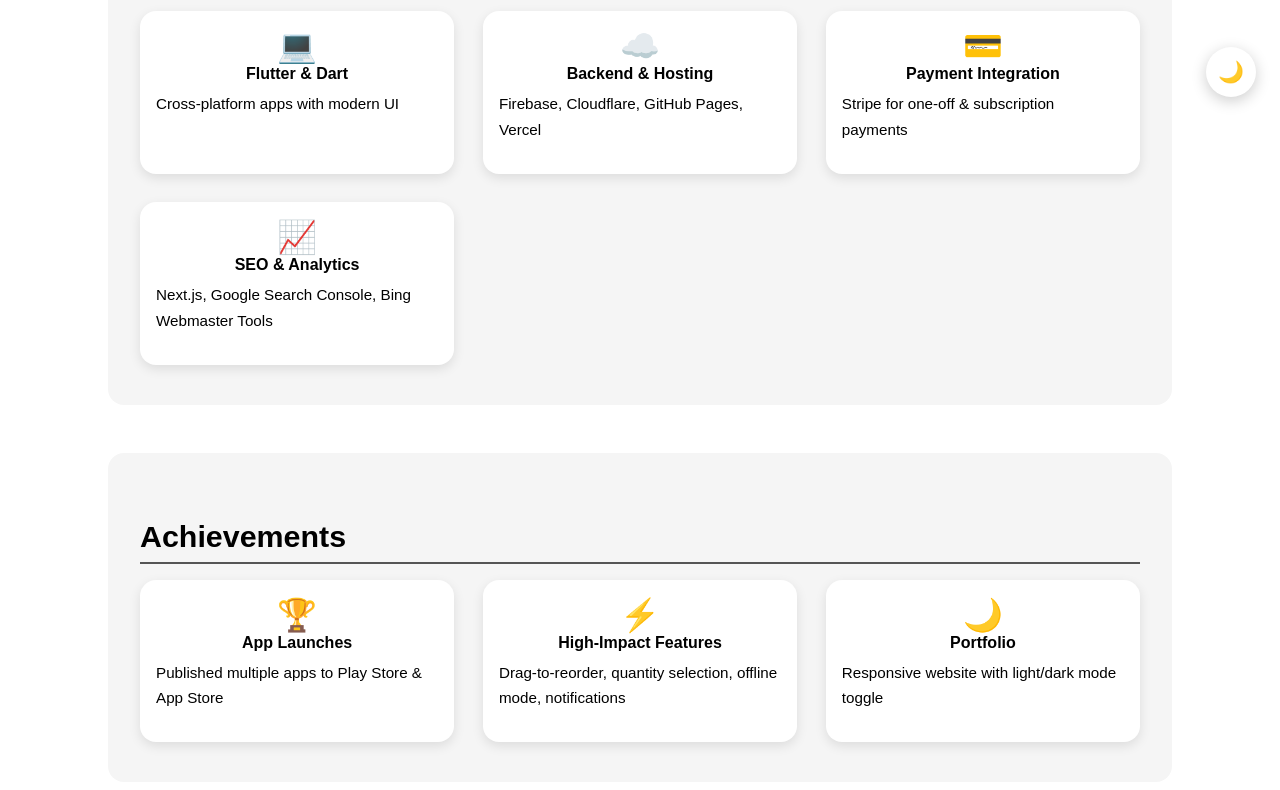
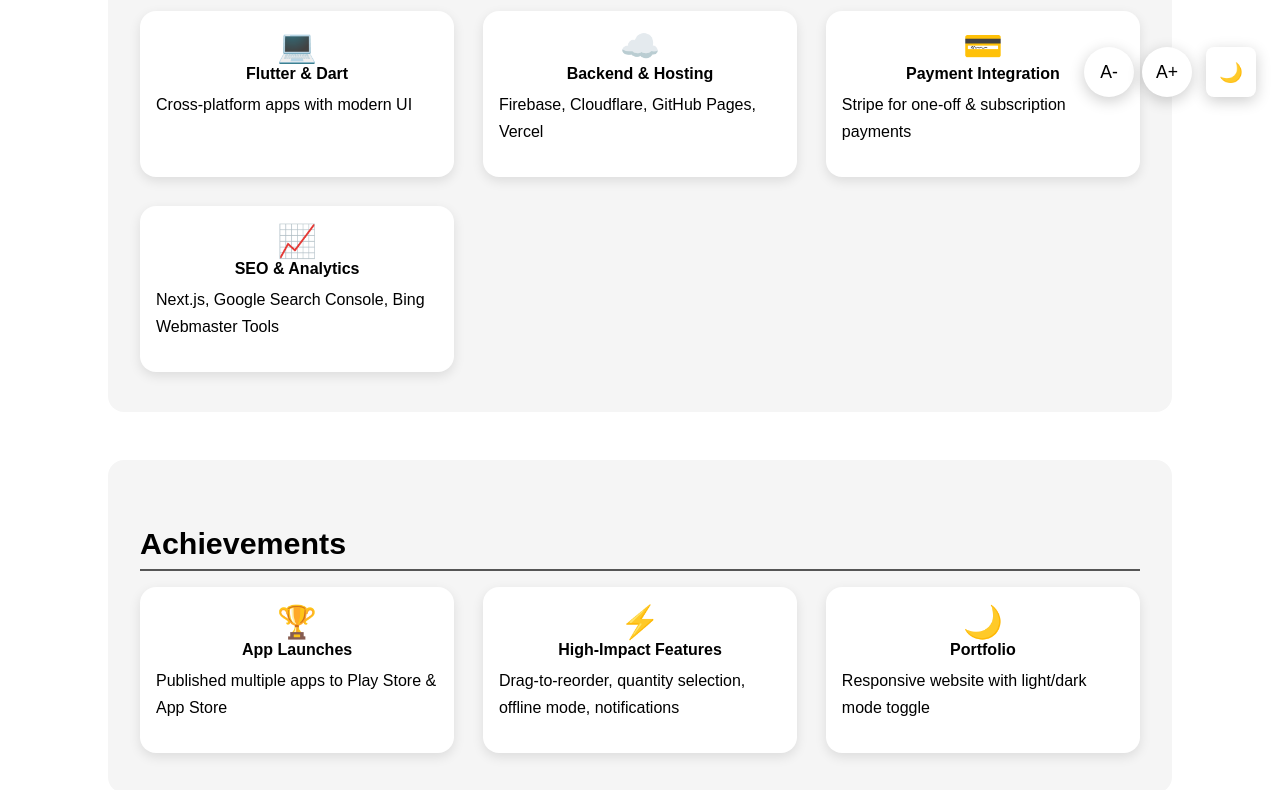
Before and after one commit to tomyamGTX/html-portfolio, a plain HTML site: page index.html in a window 1280 px wide. Shown: the part 679-1469 px from the top of the page. Drawn offline with Linux system fonts and the light colour scheme.

Commit message:
add font size customize

```diff
--- a/index.html
+++ b/index.html
@@ -13,6 +13,7 @@
       --section-bg: #f5f5f5;
       --accent: #000;
       --accent-light: #555;
+      --text-size: 1rem;
     }
 
     [data-theme="dark"] {
@@ -25,6 +26,8 @@
     }
 
     body {
+      font-size: var(--text-size);
+      transition: font-size 0.2s ease;
       margin: 0;
       font-family: "Poppins", sans-serif;
       background: var(--bg);
@@ -88,7 +91,7 @@
 
     p,
     li {
-      font-size: 1rem;
+      font-size: var(--text-size);
       line-height: 1.7;
       color: var(--text);
     }
@@ -111,7 +114,7 @@
       padding-left: 1rem;
       border-left: 4px solid var(--accent);
       margin: 2rem auto 0;
-      font-size: 1rem;
+      font-size: var(--text-size);
     }
 
     img.avatar {
@@ -141,6 +144,7 @@
       box-shadow: 0 4px 12px rgba(0, 0, 0, 0.1);
       transition: transform 0.3s ease, box-shadow 0.3s ease;
       cursor: default;
+
     }
 
     .grid-item:hover {
@@ -150,7 +154,7 @@
 
     .grid-item p {
       margin-top: 0.5rem;
-      font-size: 0.95rem;
+      font-size: var(--text-size);
       color: var(--text);
       text-align: left;
     }
@@ -172,6 +176,36 @@
       transition: transform 0.2s ease, color 0.3s ease, background 0.3s ease;
       z-index: 999;
     }
+
+    /* Font size controls */
+    .font-size-controls {
+      position: fixed;
+      bottom: 1.5rem;
+      /* Same vertical level as theme toggle */
+      right: 5.5rem;
+      /* Push left so it doesn’t overlap the theme toggle */
+      display: flex;
+      gap: 0.5rem;
+      z-index: 999;
+    }
+
+    .font-size-controls button {
+      background: var(--card);
+      border: none;
+      border-radius: 50%;
+      width: 50px;
+      height: 50px;
+      font-size: 1.1rem;
+      cursor: pointer;
+      color: var(--accent);
+      box-shadow: 0 4px 15px rgba(0, 0, 0, 0.2);
+      transition: transform 0.2s ease, color 0.3s ease, background 0.3s ease;
+    }
+
+    .font-size-controls button:hover {
+      transform: scale(1.1);
+    }
+
 
     .theme-toggle:hover {
       transform: scale(1.1);
@@ -242,6 +276,20 @@
       background: var(--section-bg);
       border-radius: 1rem;
       margin-bottom: 2rem;
+    }
+
+    /* Mobile: stack vertically */
+    @media (max-width: 600px) {
+      .font-size-controls {
+        bottom: 5rem;
+        /* shift up for smaller screens */
+        right: 1.5rem;
+        /* align both at same right */
+      }
+
+      .font-size-controls {
+        flex-direction: column;
+      }
     }
   </style>
 </head>
@@ -411,9 +459,18 @@
   </section>
 
 
+  <!-- Theme Toggle -->
+  <button class="theme-toggle" id="themeToggle" aria-label="Toggle dark mode"
+    style="padding:0.6rem 0.8rem; border-radius:0.5rem; border:none; cursor:pointer; font-size:1.2rem;">🌙</button>
 
-  <!-- THEME TOGGLE -->
-  <button class="theme-toggle" id="themeToggle" aria-label="Toggle dark mode">🌙</button>
+  <!-- Font Size Controls -->
+  <div class="font-size-controls">
+    <button id="decrease-text" title="Decrease Text">A-</button>
+    <button id="increase-text" title="Increase Text">A+</button>
+  </div>
+
+
+
 
   <!-- FOOTER -->
   <footer>
@@ -474,6 +531,36 @@
     }, { threshold: 0.2 });
 
     animateElements.forEach(el => observer.observe(el));
+
+    // Increment / Decrement Text Size
+    const MIN_SIZE = 0.8; // 0.8rem
+    const MAX_SIZE = 1.5; // 1.5rem
+    const STEP = 0.05;    // each click changes by 0.05rem
+
+    const decreaseBtn = document.getElementById("decrease-text");
+    const increaseBtn = document.getElementById("increase-text");
+
+    // Load saved size
+    let currentSize = parseFloat(localStorage.getItem("text-size")) || 1;
+
+    // Apply initial size
+    document.documentElement.style.setProperty("--text-size", currentSize + "rem");
+
+    // Decrease
+    decreaseBtn.addEventListener("click", () => {
+      currentSize = Math.max(MIN_SIZE, currentSize - STEP);
+      document.documentElement.style.setProperty("--text-size", currentSize + "rem");
+      localStorage.setItem("text-size", currentSize);
+    });
+
+    // Increase
+    increaseBtn.addEventListener("click", () => {
+      currentSize = Math.min(MAX_SIZE, currentSize + STEP);
+      document.documentElement.style.setProperty("--text-size", currentSize + "rem");
+      localStorage.setItem("text-size", currentSize);
+    });
+
+
   </script>
 </body>
 
```
